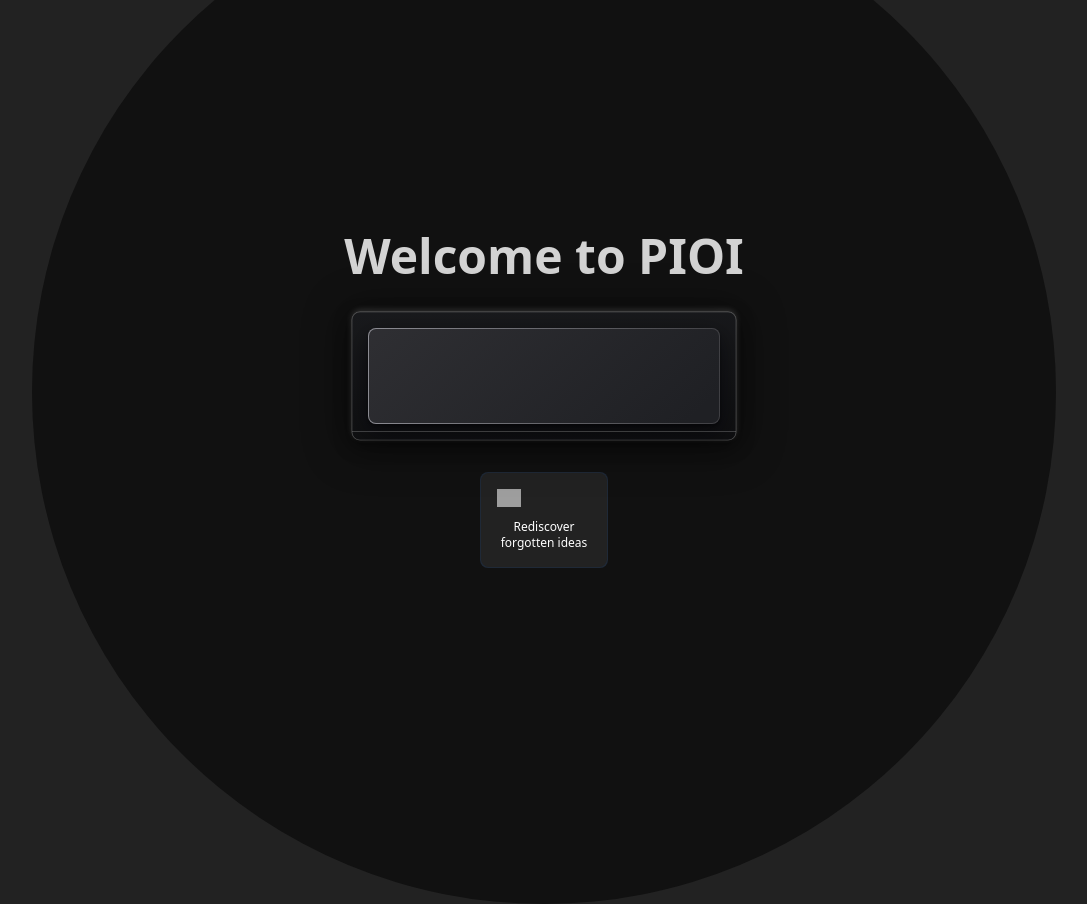
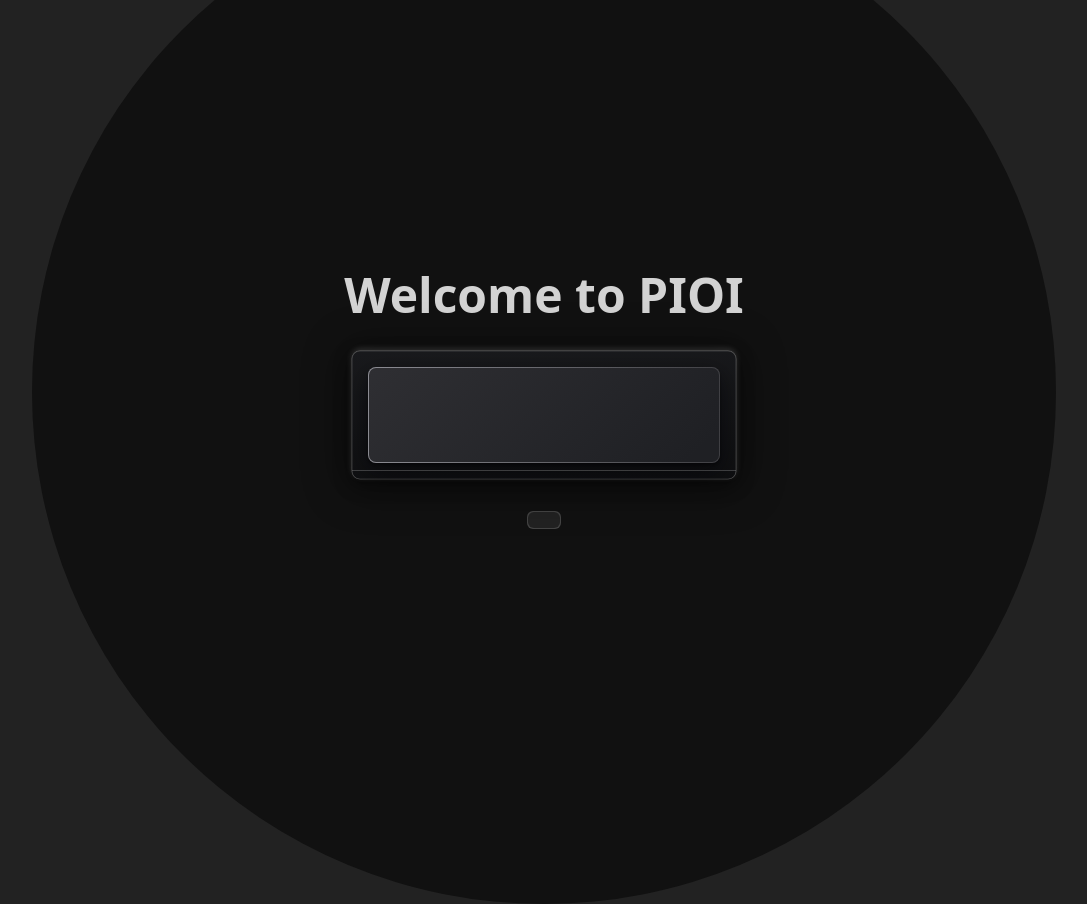
Before and after one commit to jimmy-lew/pioi, a Nuxt app: page / in a window 1280 px wide. Shown: the whole page, without its empty margins (96-1183 px from the left). Built offline with nearby package versions, Linux system fonts and the light colour scheme; grey boxes are pictures that could not be loaded.

Commit message:
feat: update button component

```diff
--- a/components/Button.vue
+++ b/components/Button.vue
@@ -4,27 +4,23 @@ const { elementX, elementY } = useMouseInElement(target)
 </script>
 
 <template>
-	<div ref="target" class="test" :style="{ '--x': `${elementX}px`, '--y': `${elementY}px` }">
-		<div class="test-content">
-			<img src="https://lazy.so/_next/static/media/gem.23df2cf9.png" class="w-6">
-			Rediscover forgotten ideas
+	<div ref="target" class="button flex relative rounded-md bg-[#444]" :style="{ '--x': `${elementX}px`, '--y': `${elementY}px` }">
+		<div class="content">
+			<slot />
 		</div>
 	</div>
 </template>
 
 <style scoped>
-.test {
-    @apply w-32 h-24 bg-gray-800 relative rounded-lg;
-}
-
-.test::before {
+.button::before {
     @apply content-default absolute inset-0;
-    background: radial-gradient(20rem circle at var(--x) var(--y),hsla(0,0%,100%,.5),transparent 40%);
+    background: radial-gradient(6rem circle at var(--x) var(--y),hsla(0,0%,100%,.5),transparent 40%);
     border-radius: inherit;
 }
 
-.test-content {
-    @apply inset-px absolute p-4 text-white flex flex-col justify-between text-xs bg-base-100;
+.content {
+    @apply m-px py-2 px-4 text-white flex justify-between items-center gap-2 text-xs bg-base-100;
     border-radius: inherit;
+    z-index: 1000;
 }
 </style>
```
